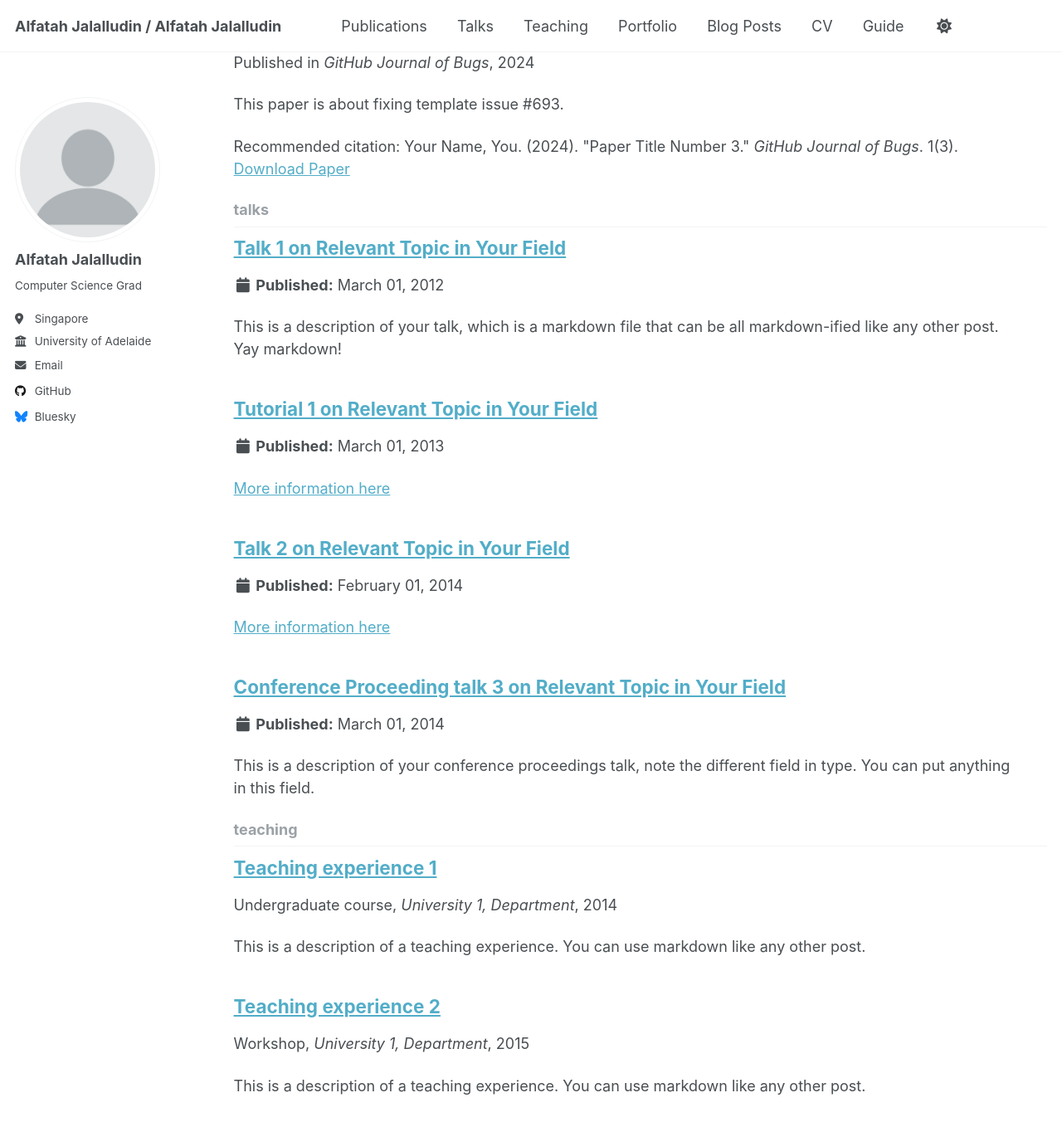
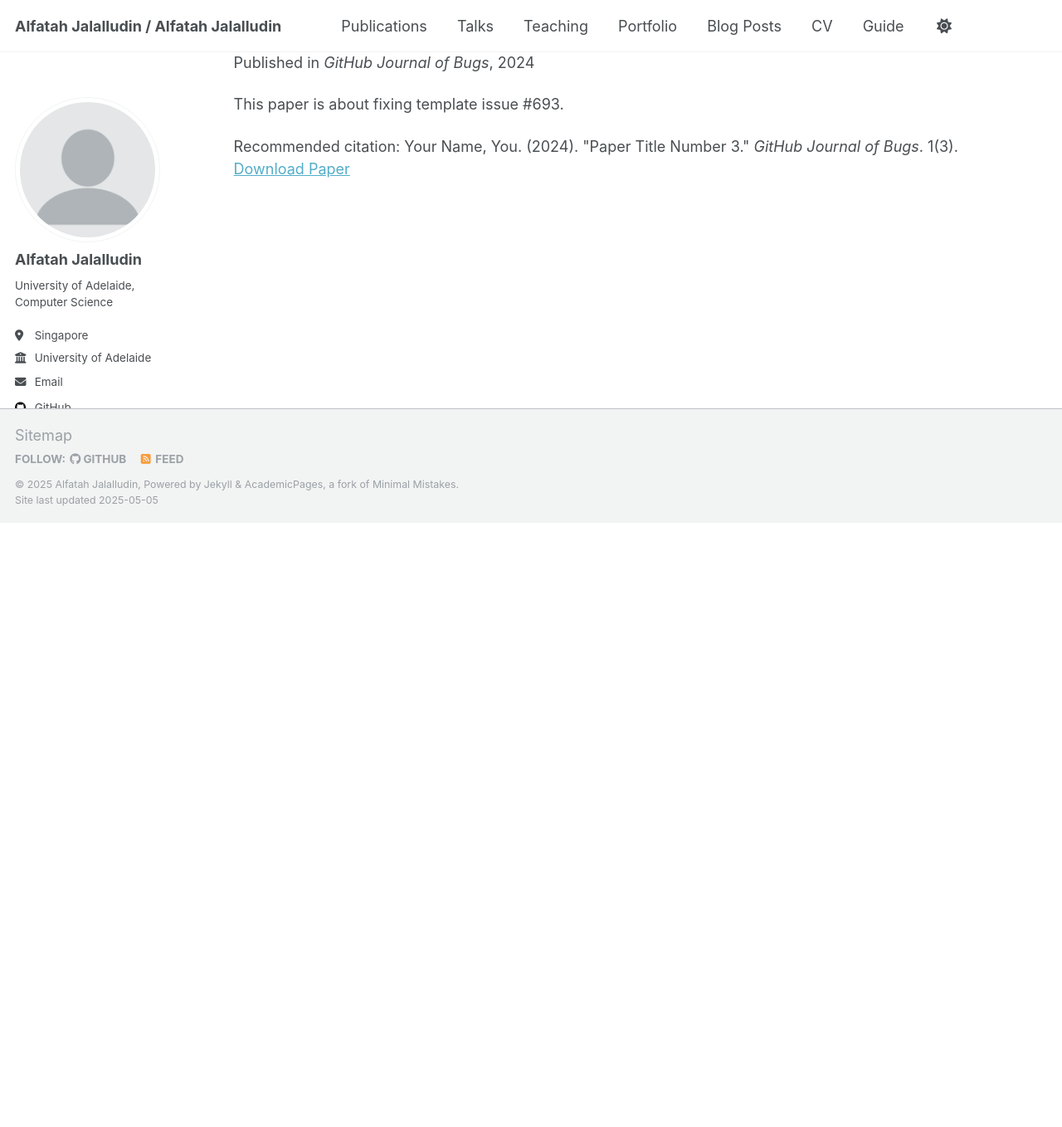
Before and after one commit to al-fatah/al-fatah.github.io, a Jekyll site: the page built from _pages/collection-archive.html, in a window 1280 px wide and 1400 px high, scrolled down 1871 px. Shown: the top 1358 px of the window at 83% size. Built offline with Jekyll 4.4.1, drawn with Linux system fonts in a browser that asks for light colours; after the commit the page ends 2501 px from its top, so only the background shows below that.

Commit message:
Update _config.yml

```diff
--- a/_config.yml
+++ b/_config.yml
@@ -25,7 +25,7 @@ author:
   avatar           : "profile.png"
   name             : "Alfatah Jalalludin"
   pronouns         : # example: "she/her"
-  bio              : "Computer Science Grad"
+  bio              : "University of Adelaide, Computer Science"
   location         : "Singapore"
   employer         : "University of Adelaide"
   uri              : # URL
@@ -40,7 +40,7 @@ author:
   stackoverflow    : # User number or user number and name (i.e., use "1" or "1/jeff-atwood")
 
   # Social media
-  bluesky          : "bsky.app" # Replace this with you Bluesky username
+  bluesky          : # Replace this with you Bluesky username
   facebook         : # Username
   flickr           : # Username
   foursquare       : # Username
@@ -64,15 +64,6 @@ author:
   xing             : # Username
   youtube          : # Username
   zhihu            : # Username
-
-# Publication Category - The following the list of publication categories and their headings
-publication_category:
-  books:
-    title: 'Books'
-  manuscripts:
-    title: 'Journal Articles'
-  conferences:
-    title: 'Conference Papers'
 
 # Site Settings
 teaser                   :  # filename of teaser fallback teaser image placed in /images/, .e.g. "500x300.png"
@@ -203,18 +194,13 @@ kramdown:
 
 # These settings control the types of collections used by the template
 collections:
-  teaching:
-    output: true
-    permalink: /:collection/:path/
   publications:
     output: true
     permalink: /:collection/:path/
   portfolio:
     output: true
     permalink: /:collection/:path/
-  talks:
-    output: true
-    permalink: /:collection/:path/
+
 
 
 # These settings control how pages and collections are included in the site
@@ -237,15 +223,6 @@ defaults:
     values:
       layout: single
       author_profile: true
-  # _teaching
-  - scope:
-      path: ""
-      type: teaching
-    values:
-      layout: single
-      author_profile: true
-      share: true
-      comments: true
   # _publications
   - scope:
       path: ""
@@ -258,20 +235,12 @@ defaults:
   # _portfolio
   - scope:
       path: ""
-      type: portfolio
+      type: projects
     values:
       layout: single
       author_profile: true
       share: true
       comment: true
-  # _talks
-  - scope:
-      path: ""
-      type: talks
-    values:
-      layout: talk
-      author_profile: true
-      share: true
 
 
 # Sass/SCSS
```
